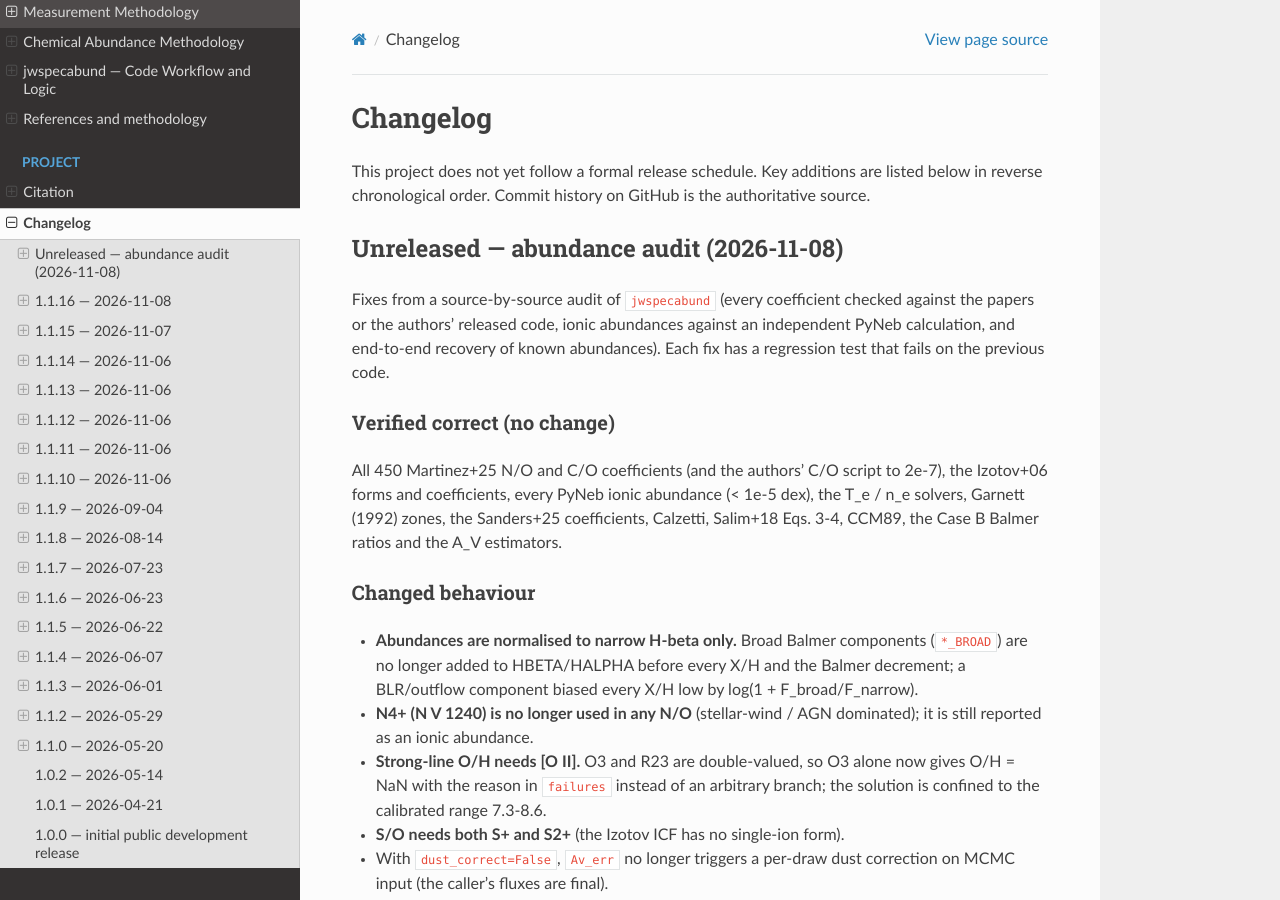
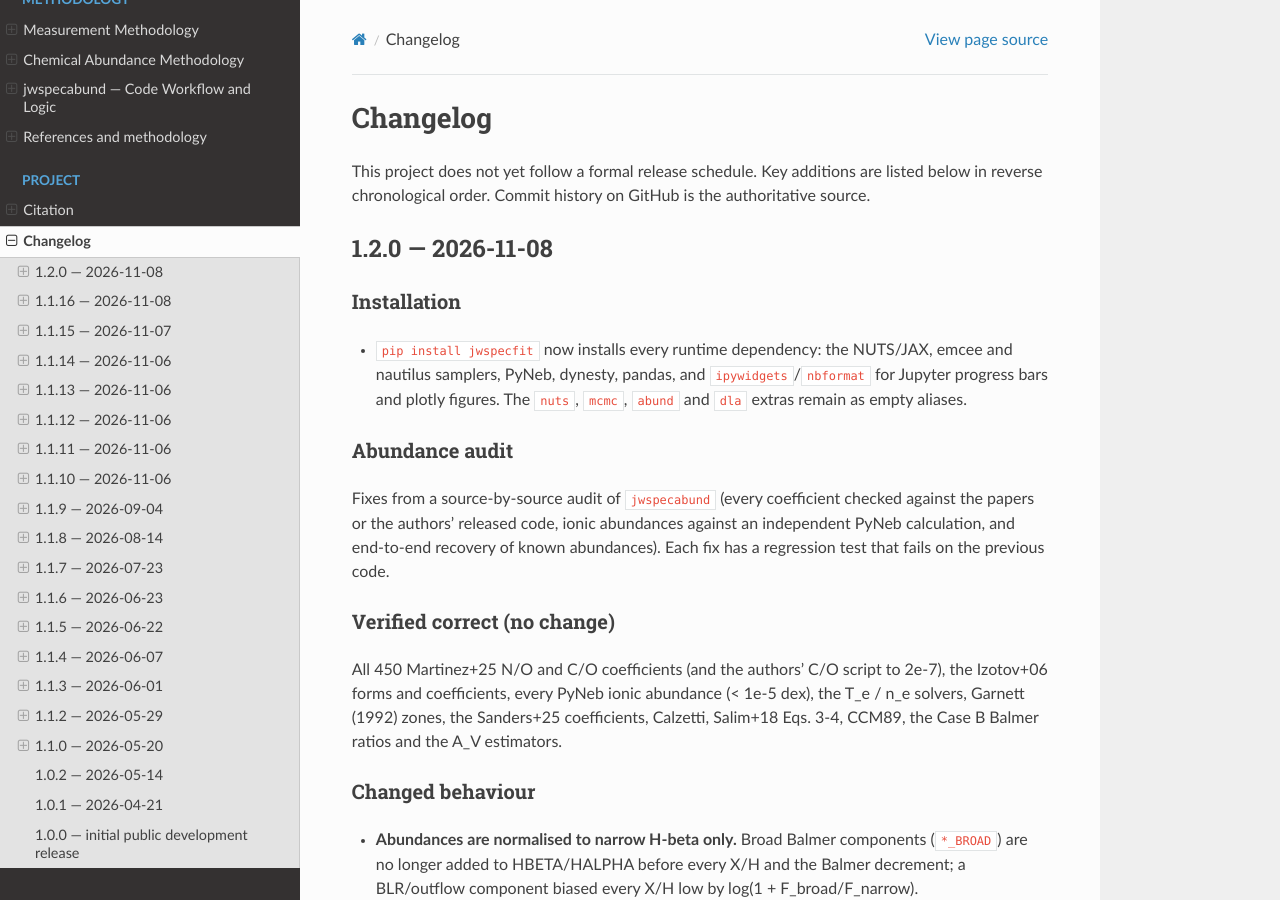
Before and after one commit to raunaq-rai/jwspecfit, a Sphinx documentation site: the page built from docs/changelog.md, in a window 1280 px wide and 900 px high. Built offline with Sphinx 7.4.7 and the Read the Docs theme 3.1.0, drawn with Linux system fonts in a browser that asks for light colours.

Commit message:
Release v1.2.0

```diff
--- a/docs/changelog.md
+++ b/docs/changelog.md
@@ -4,7 +4,16 @@ This project does not yet follow a formal release schedule. Key
 additions are listed below in reverse chronological order. Commit
 history on GitHub is the authoritative source.
 
-## Unreleased — abundance audit (2026-11-08)
+## 1.2.0 — 2026-11-08
+
+### Installation
+
+- `pip install jwspecfit` now installs every runtime dependency: the
+  NUTS/JAX, emcee and nautilus samplers, PyNeb, dynesty, pandas, and
+  `ipywidgets`/`nbformat` for Jupyter progress bars and plotly figures.
+  The `nuts`, `mcmc`, `abund` and `dla` extras remain as empty aliases.
+
+### Abundance audit
 
 Fixes from a source-by-source audit of `jwspecabund` (every coefficient
 checked against the papers or the authors' released code, ionic
--- a/pyproject.toml
+++ b/pyproject.toml
@@ -4,8 +4,8 @@ build-backend = "setuptools.build_meta"
 
 [project]
 name = "jwspecfit"
-version = "1.1.16"
-description = "JWST NIRSpec emission-line fitting with resolution-aware Gaussian models"
+version = "1.2.0"
+description = "JWST NIRSpec emission-line fitting and ISM measurements"
 readme = "README.md"
 license = "MIT"
 requires-python = ">=3.10"
```
Also changed, not shown: 1 other file.
